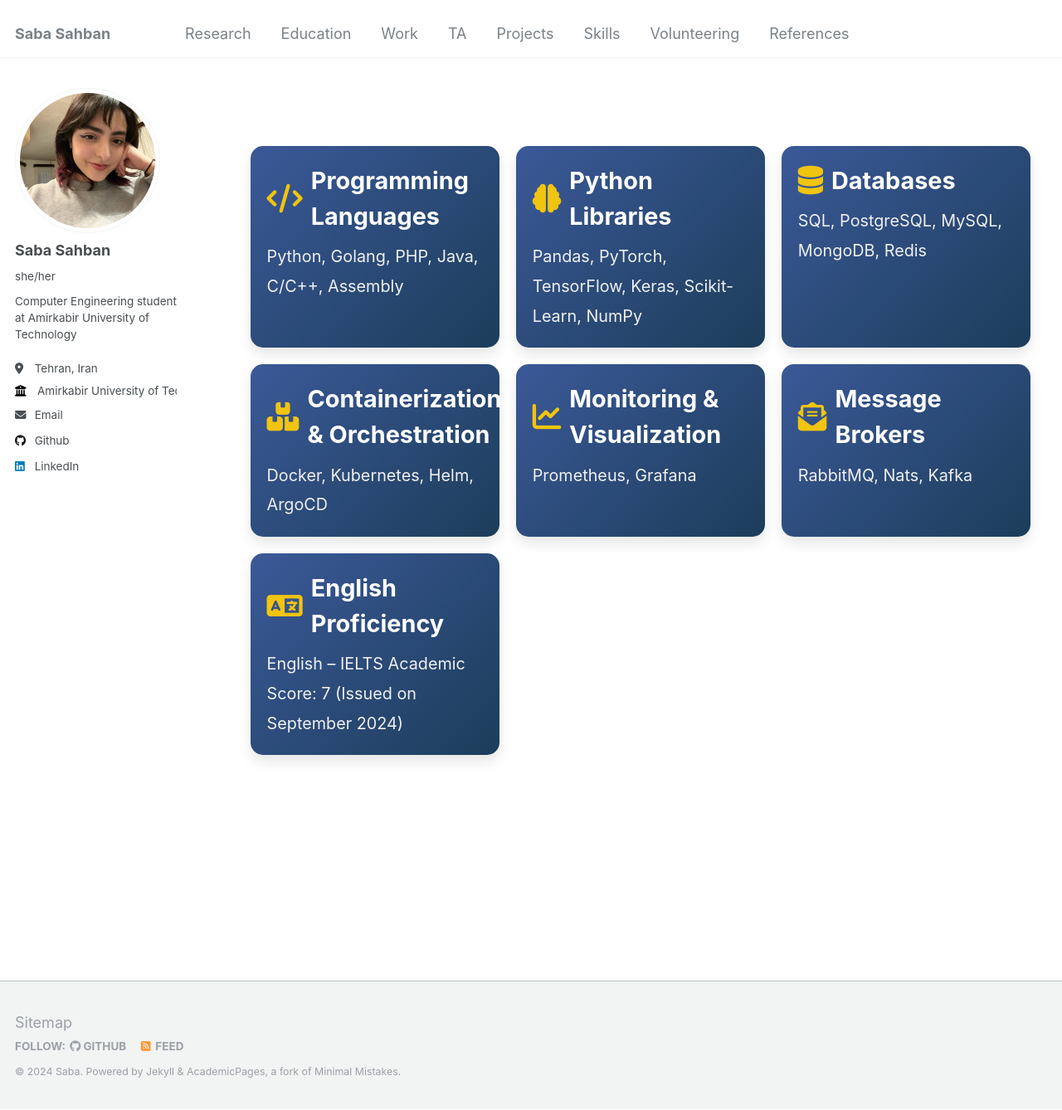
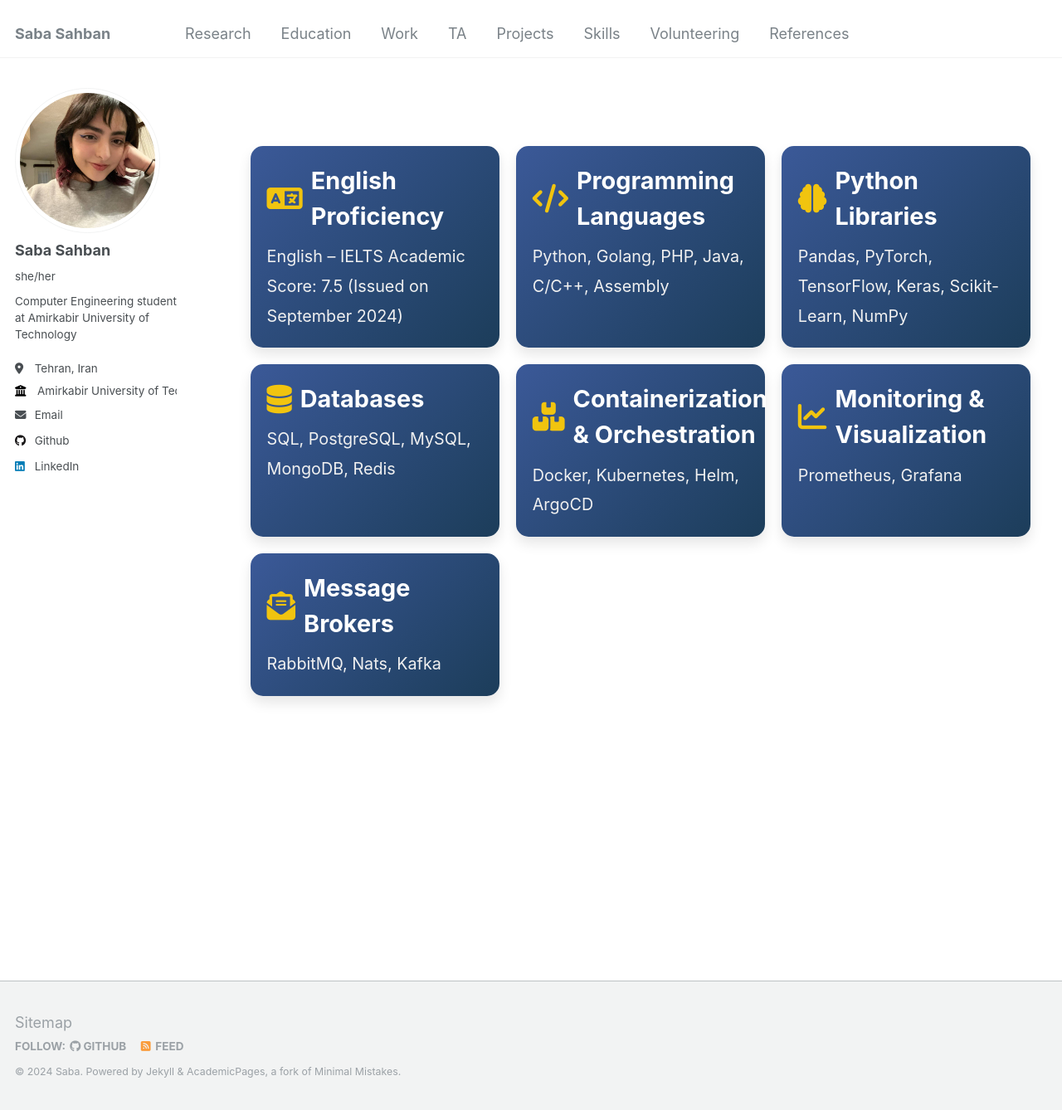
Before and after one commit to SabaSahban/sabasahban.github.io, a Jekyll site: the page built from _pages/skills.html, in a window 1280 px wide and 1338 px high. Shown: the whole window at 83% size. Built offline with Jekyll 4.4.1, drawn with Linux system fonts in a browser that asks for light colours.

Commit message:
update skills section

```diff
--- a/_pages/skills.html
+++ b/_pages/skills.html
@@ -55,6 +55,15 @@ author_profile: true
 <div class="skills-section">
     <div class="skill-card">
         <div class="skill-title">
+            <i class="fas fa-language"></i> English Proficiency
+        </div>
+        <div class="skill-list">
+            <p>English – IELTS Academic Score: 7.5 (Issued on September 2024)</p>
+        </div>
+    </div>
+
+    <div class="skill-card">
+        <div class="skill-title">
             <i class="fas fa-code"></i> Programming Languages
         </div>
         <div class="skill-list">
@@ -106,15 +115,6 @@ author_profile: true
             <p>RabbitMQ, Nats, Kafka</p>
         </div>
     </div>
-
-    <div class="skill-card">
-        <div class="skill-title">
-            <i class="fas fa-language"></i> English Proficiency
-        </div>
-        <div class="skill-list">
-            <p>English – IELTS Academic Score: 7 (Issued on September 2024)</p>
-        </div>
-    </div>
 </div>
 
 
```
